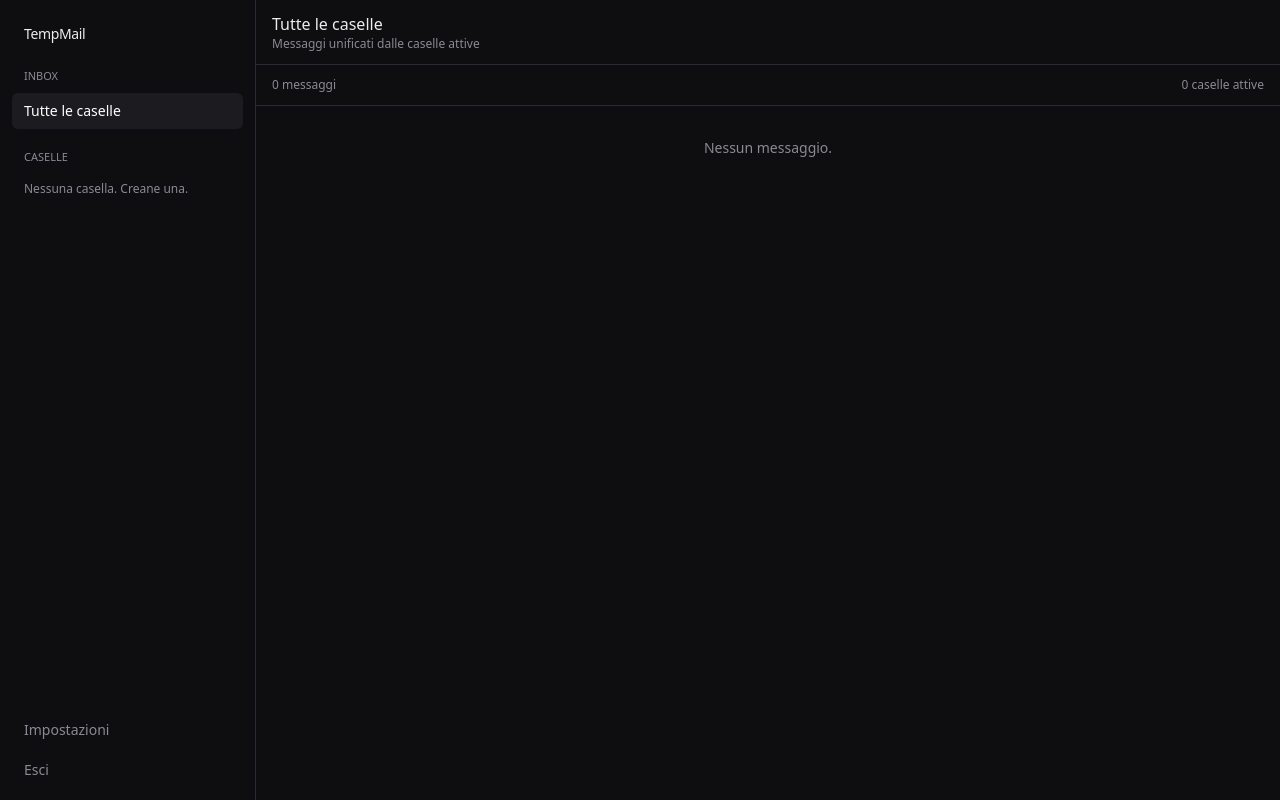
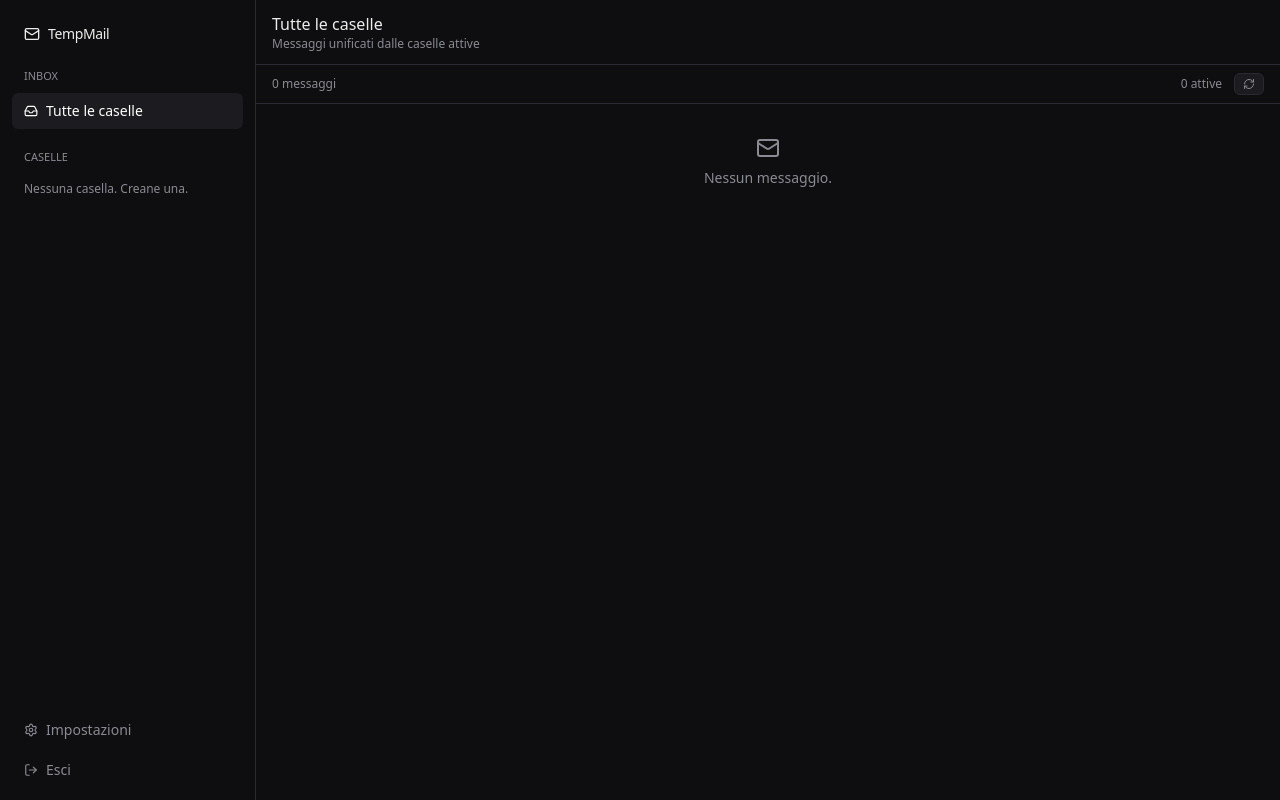
Before and after one commit to Gecky2102/TempMailClient, a Next.js app: page /inbox in a window 1280 px wide. Built offline with nearby package versions, Linux system fonts and the light colour scheme.

Commit message:
feat: sanitize HTML server-side (-bundle client), auto-detect HTML/testo, rimuovi delete, icone lucide + favicon, refresh manuale, abort fetch in-flight

```diff
--- a/package.json
+++ b/package.json
@@ -9,14 +9,13 @@
     "lint": "next lint"
   },
   "dependencies": {
-    "dompurify": "3.2.3",
     "isomorphic-dompurify": "2.20.0",
+    "lucide-react": "^1.16.0",
     "next": "^16.2.6",
     "react": "19.0.0",
     "react-dom": "19.0.0"
   },
   "devDependencies": {
-    "@types/dompurify": "3.2.0",
     "@types/node": "22.10.5",
     "@types/react": "19.0.7",
     "@types/react-dom": "19.0.3",
--- a/src/app/api/message/route.ts
+++ b/src/app/api/message/route.ts
@@ -1,5 +1,6 @@
 import { NextResponse } from "next/server";
-import { deleteMessage, getMessage } from "@/lib/catchmail";
+import DOMPurify from "isomorphic-dompurify";
+import { getMessage } from "@/lib/catchmail";
 import { isValidEmail, isValidId } from "@/lib/validate";
 
 export const runtime = "nodejs";
@@ -13,25 +14,16 @@ export async function GET(req: Request) {
   }
   try {
     const data = await getMessage(id, mailbox);
+    if (data.body?.html) {
+      data.body.html = DOMPurify.sanitize(data.body.html, {
+        WHOLE_DOCUMENT: true,
+        FORBID_TAGS: ["script", "form", "object", "embed", "iframe", "base", "meta", "link"],
+        FORBID_ATTR: ["onerror", "onload", "onclick", "onmouseover", "onfocus", "onblur"],
+      }) as string;
+    }
     return NextResponse.json(data, { headers: { "cache-control": "private, no-store" } });
   } catch (e) {
     const msg = e instanceof Error ? e.message : "errore";
     return NextResponse.json({ error: msg }, { status: 502 });
   }
 }
-
-export async function DELETE(req: Request) {
-  const { searchParams } = new URL(req.url);
-  const id = searchParams.get("id");
-  const mailbox = searchParams.get("mailbox");
-  if (!isValidId(id) || !isValidEmail(mailbox)) {
-    return NextResponse.json({ error: "parametri invalidi" }, { status: 400 });
-  }
-  try {
-    await deleteMessage(id, mailbox);
-    return NextResponse.json({ ok: true });
-  } catch (e) {
-    const msg = e instanceof Error ? e.message : "errore";
-    return NextResponse.json({ error: msg }, { status: 502 });
-  }
-}
--- a/src/components/MessageList.tsx
+++ b/src/components/MessageList.tsx
@@ -1,6 +1,7 @@
 "use client";
 import Link from "next/link";
-import { useEffect, useRef, useState } from "react";
+import { useCallback, useEffect, useMemo, useRef, useState } from "react";
+import { Mail, RefreshCw, AlertCircle } from "lucide-react";
 import { useSettings } from "@/lib/store";
 import type { MessageSummary } from "@/lib/catchmail";
 
@@ -22,64 +23,84 @@ export default function MessageList({ filterAddress }: { filterAddress?: string
   const [errors, setErrors] = useState<Record<string, string>>({});
   const [loading, setLoading] = useState(false);
   const [lastFetch, setLastFetch] = useState<number | null>(null);
-  const mounted = useRef(true);
+  const aborter = useRef<AbortController | null>(null);
 
-  useEffect(() => { mounted.current = true; return () => { mounted.current = false; }; }, []);
+  const targets = useMemo(
+    () => filterAddress
+      ? settings.mailboxes.filter(m => m.address === filterAddress)
+      : settings.mailboxes.filter(m => m.active),
+    [filterAddress, settings.mailboxes]
+  );
 
-  const targets = filterAddress
-    ? settings.mailboxes.filter(m => m.address === filterAddress)
-    : settings.mailboxes.filter(m => m.active);
+  const targetsKey = useMemo(() => targets.map(t => t.address).join("|"), [targets]);
 
-  useEffect(() => {
-    let cancelled = false;
-    async function fetchAll() {
-      if (targets.length === 0) { setRows([]); return; }
+  const fetchAll = useCallback(async () => {
+    aborter.current?.abort();
+    const ac = new AbortController();
+    aborter.current = ac;
+    if (targets.length === 0) { setRows([]); setErrors({}); return; }
     setLoading(true);
     const acc: Row[] = [];
     const errs: Record<string, string> = {};
+    try {
       for (const m of targets) {
+        if (ac.signal.aborted) return;
         try {
-          const r = await fetch(`/api/mailbox?address=${encodeURIComponent(m.address)}`, { cache: "no-store" });
+          const r = await fetch(`/api/mailbox?address=${encodeURIComponent(m.address)}`, { cache: "no-store", signal: ac.signal });
           const j = await r.json();
           if (!r.ok) { errs[m.address] = j.error || "errore"; continue; }
           for (const msg of j.messages as MessageSummary[]) acc.push({ ...msg, _mailbox: m.address });
         } catch (e) {
+          if ((e as Error).name === "AbortError") return;
           errs[m.address] = e instanceof Error ? e.message : "errore";
         }
-        await new Promise(res => setTimeout(res, 1100));
+        if (targets.length > 1) await new Promise(res => setTimeout(res, 1100));
       }
-      if (cancelled || !mounted.current) return;
       acc.sort((a, b) => new Date(b.date).getTime() - new Date(a.date).getTime());
+      if (!ac.signal.aborted) {
         setRows(acc);
         setErrors(errs);
         setLastFetch(Date.now());
-      setLoading(false);
       }
+    } finally {
+      if (!ac.signal.aborted) setLoading(false);
+    }
+  }, [targetsKey]); // eslint-disable-line react-hooks/exhaustive-deps
+
+  useEffect(() => {
     fetchAll();
     const iv = setInterval(fetchAll, Math.max(5, settings.pollIntervalSec) * 1000);
-    return () => { cancelled = true; clearInterval(iv); };
-  }, [filterAddress, settings.pollIntervalSec, JSON.stringify(targets.map(t => t.address))]);
+    return () => { clearInterval(iv); aborter.current?.abort(); };
+  }, [fetchAll, settings.pollIntervalSec]);
 
   return (
     <div className="flex flex-col">
-      <div className="flex items-center gap-3 px-4 py-3 border-b text-xs muted" style={{ borderColor: "var(--border)" }}>
+      <div className="flex items-center gap-3 px-4 py-2 border-b text-xs muted" style={{ borderColor: "var(--border)" }}>
         <span>{rows.length} messaggi</span>
-        {loading && <span>· aggiornamento…</span>}
         {lastFetch && !loading && <span>· {new Date(lastFetch).toLocaleTimeString("it-IT")}</span>}
-        <span className="ml-auto">{targets.length} caselle attive</span>
+        <span className="ml-auto">{targets.length} attive</span>
+        <button className="btn !py-1 !px-2" onClick={fetchAll} disabled={loading} aria-label="aggiorna">
+          <RefreshCw size={12} className={loading ? "animate-spin" : ""} />
+        </button>
       </div>
       {Object.entries(errors).length > 0 && (
-        <div className="px-4 py-2 text-xs text-red-400 border-b" style={{ borderColor: "var(--border)" }}>
-          {Object.entries(errors).map(([a, e]) => <div key={a}>{a}: {e}</div>)}
+        <div className="px-4 py-2 text-xs text-red-400 border-b flex flex-col gap-1" style={{ borderColor: "var(--border)" }}>
+          {Object.entries(errors).map(([a, e]) => (
+            <div key={a} className="flex items-center gap-1"><AlertCircle size={12} /> {a}: {e}</div>
+          ))}
         </div>
       )}
       {rows.length === 0 && !loading && (
-        <div className="p-8 text-center text-sm muted">Nessun messaggio.</div>
+        <div className="p-8 text-center text-sm muted flex flex-col items-center gap-2">
+          <Mail size={24} />
+          Nessun messaggio.
+        </div>
       )}
       <ul className="divide-y" style={{ borderColor: "var(--border)" }}>
         {rows.map(r => (
           <li key={`${r._mailbox}:${r.id}`}>
             <Link
+              prefetch={false}
               href={`/message/${encodeURIComponent(r._mailbox)}/${encodeURIComponent(r.id)}`}
               className="flex flex-col sm:flex-row sm:items-center gap-1 sm:gap-4 px-4 py-3 hover:bg-[var(--bg-soft)]"
             >
--- a/src/components/Shell.tsx
+++ b/src/components/Shell.tsx
@@ -2,6 +2,7 @@
 import Link from "next/link";
 import { usePathname, useRouter } from "next/navigation";
 import { useState } from "react";
+import { Inbox, Mail, Settings as SettingsIcon, LogOut, Menu, X } from "lucide-react";
 import { useSettings, useIsClient } from "@/lib/store";
 
 export default function Shell({ children }: { children: React.ReactNode }) {
@@ -16,33 +17,37 @@ export default function Shell({ children }: { children: React.ReactNode }) {
     router.replace("/login");
   }
 
-  const navItem = (href: string, label: string, active?: boolean) => (
-    <Link
-      key={href}
-      href={href}
-      onClick={() => setOpen(false)}
-      className={`block px-3 py-2 rounded-md text-sm ${pathname === href ? "bg-[var(--bg-elev)] text-white" : "muted hover:bg-[var(--bg-elev)] hover:text-white"} ${active === false ? "opacity-50" : ""}`}
-    >
-      {label}
-    </Link>
-  );
+  const itemCls = (active: boolean, dim?: boolean) =>
+    `flex items-center gap-2 px-3 py-2 rounded-md text-sm ${active ? "bg-[var(--bg-elev)] text-white" : "muted hover:bg-[var(--bg-elev)] hover:text-white"} ${dim ? "opacity-50" : ""}`;
 
   const sidebar = (
     <nav className="flex flex-col gap-1 p-3 h-full">
-      <div className="px-3 py-3 text-sm font-medium tracking-tight">TempMail</div>
+      <div className="px-3 py-3 text-sm font-medium tracking-tight flex items-center gap-2">
+        <Mail size={16} /> TempMail
+      </div>
       <div className="px-3 pt-2 pb-1 text-[11px] uppercase muted">Inbox</div>
-      {navItem("/inbox", "Tutte le caselle")}
+      <Link href="/inbox" onClick={() => setOpen(false)} prefetch className={itemCls(pathname === "/inbox")}>
+        <Inbox size={14} /> Tutte le caselle
+      </Link>
       <div className="px-3 pt-4 pb-1 text-[11px] uppercase muted">Caselle</div>
       {isClient && settings.mailboxes.length === 0 && (
         <div className="px-3 py-2 text-xs muted">Nessuna casella. Creane una.</div>
       )}
-      {isClient && settings.mailboxes.map(m =>
-        navItem(`/mailbox/${encodeURIComponent(m.address)}`, m.label || m.address, m.active)
-      )}
+      {isClient && settings.mailboxes.map(m => {
+        const href = `/mailbox/${encodeURIComponent(m.address)}`;
+        return (
+          <Link key={m.address} href={href} onClick={() => setOpen(false)} prefetch className={itemCls(pathname === href, !m.active)}>
+            <Mail size={14} />
+            <span className="truncate">{m.label || m.address}</span>
+          </Link>
+        );
+      })}
       <div className="mt-auto flex flex-col gap-1 pt-3">
-        {navItem("/settings", "Impostazioni")}
-        <button onClick={logout} className="block text-left px-3 py-2 rounded-md text-sm muted hover:bg-[var(--bg-elev)] hover:text-white">
-          Esci
+        <Link href="/settings" onClick={() => setOpen(false)} prefetch className={itemCls(pathname === "/settings")}>
+          <SettingsIcon size={14} /> Impostazioni
+        </Link>
+        <button onClick={logout} className={itemCls(false) + " text-left"}>
+          <LogOut size={14} /> Esci
         </button>
       </div>
     </nav>
@@ -51,9 +56,9 @@ export default function Shell({ children }: { children: React.ReactNode }) {
   return (
     <div className="min-h-screen flex flex-col md:flex-row">
       <header className="md:hidden flex items-center justify-between p-3 border-b" style={{ borderColor: "var(--border)" }}>
-        <span className="text-sm font-medium">TempMail</span>
+        <span className="text-sm font-medium flex items-center gap-2"><Mail size={14} /> TempMail</span>
         <button className="btn" onClick={() => setOpen(o => !o)} aria-label="menu">
-          {open ? "Chiudi" : "Menu"}
+          {open ? <X size={14} /> : <Menu size={14} />}
         </button>
       </header>
       <aside className={`${open ? "block" : "hidden"} md:block md:w-64 md:border-r`} style={{ borderColor: "var(--border)" }}>
```
Also changed, not shown: src/components/MessageView.tsx (+28 -46 lines), src/app/icon.svg (added), 1 other file (tests, documents, lock files or other folders). Lines whose indentation alone changed are shown as unchanged.
